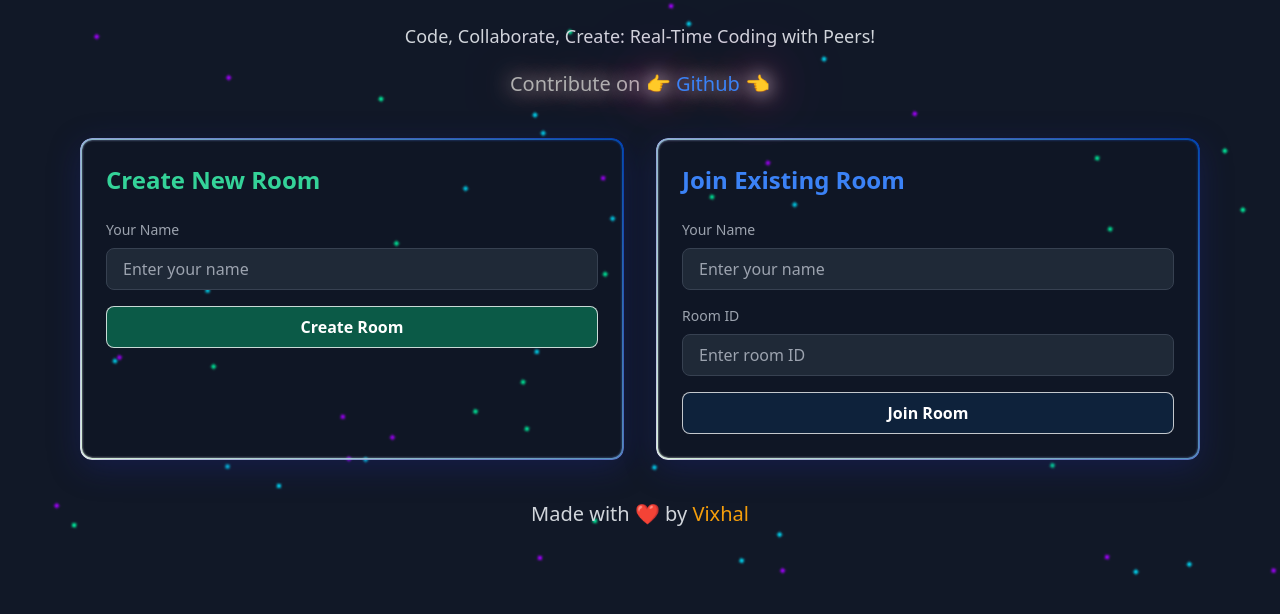
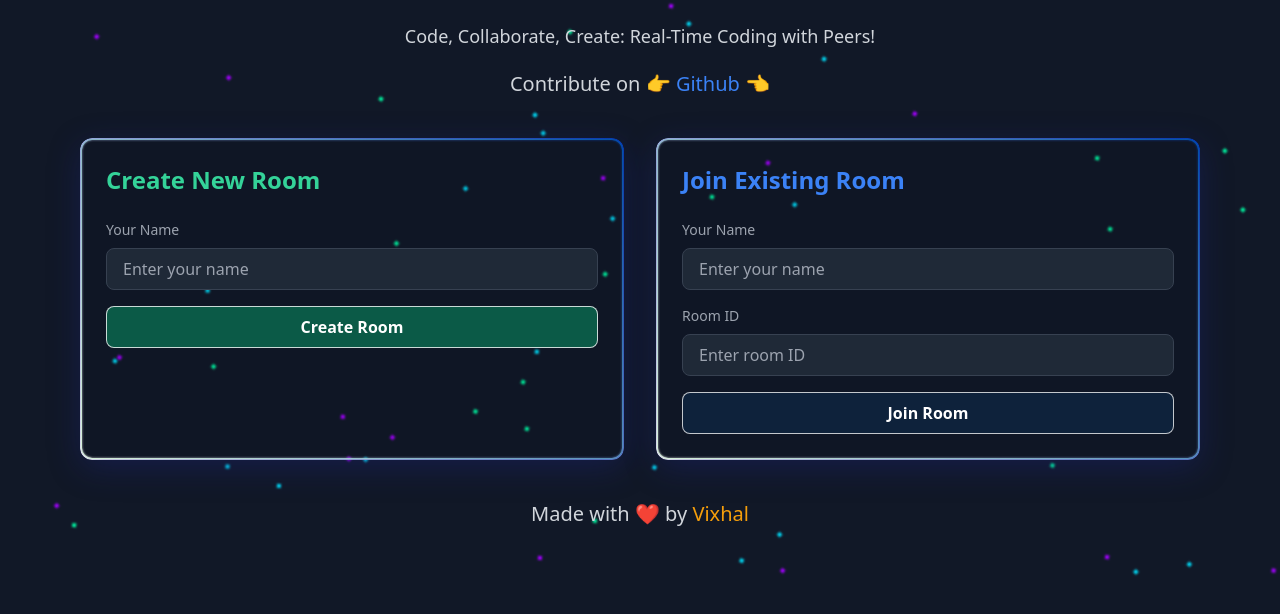
Before and after one commit to vishal-singh-baraiya/colaby, a website: page public/index.html in a window 1280 px wide. Shown: the part 184-798 px from the top of the page. Drawn offline with nearby package versions, Linux system fonts and the light colour scheme; animation ran at ten frames a second; a script that the page names is missing.

Commit message:
Update index.html

```diff
--- a/public/index.html
+++ b/public/index.html
@@ -146,28 +146,6 @@
             cursor: pointer;
         }
 
-        .shining-text {
-    color: #b0b0b0; /* Light gray color for the text */
-    text-shadow: 0 0 10px #fff, 0 0 20px #ff00ff, 0 0 30px #ff00ff, 0 0 40px #ff00ff;
-    animation: glow 1s ease-in-out infinite alternate;
-  }
-
-  @keyframes glow {
-    0% {
-      text-shadow: 0 0 10px #ffffff00, 0 0 20px #ff000d00, 0 0 30px #ff00ff02, 0 0 40px #ff00ff00;
-    }
-    100% {
-      text-shadow: 0 0 20px #fff, 0 0 40px #ff0062, 0 0 60px #00ff441b, 0 0 80px #ff00ff;
-    }
-  }
-
-  a {
-    color: #1a73e8;
-  }
-
-
-
-
     </style>
 </head>
 <body class="bg-gray-900 min-h-screen text-white overflow-x-hidden">
@@ -184,7 +162,7 @@
                 <p class="text-gray-300 text-lg">Code, Collaborate, Create: Real-Time Coding with Peers!</p>
             </div>
             <div class="flex justify-center mb-10 text-xl">
-                <h2 class="text-gray-400 shining-text">
+                <h2 class="text-gray-300 shining-text">
                     Contribute on <a class="text-blue-500" href="https://github.com/vishal-singh-baraiya/colaby" target="_blank">👉 Github 👈</a>
                   </h2>
 
```
